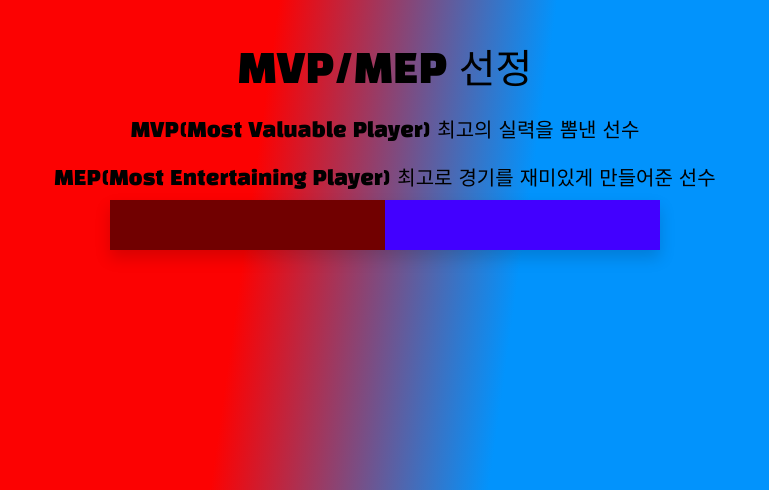
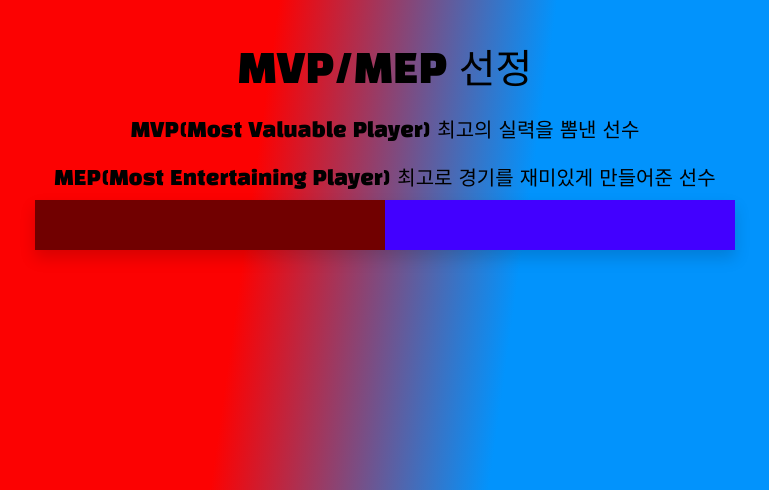
Before and after one commit to mjthepollo/biryong0, a Django app: template templates/vote_MVP_and_MEP.html in a window 1280 px wide. Shown: the part 163-653 px from the top of the page, without its empty margins (255-1024 px from the left). Run offline with Django 4.2, Linux system fonts and the light colour scheme; the template is opened without the code that fills it, so the values that code supplies are empty; some libraries are stand-ins or nearby versions.

Commit message:
css change

```diff
--- a/static/css/vote.css
+++ b/static/css/vote.css
@@ -82,7 +82,7 @@ h3 {
 .player_table {
   display: flex;
 
-  width: 550px;
+  width: 700px;
 
   flex-wrap: wrap;
 }
@@ -145,7 +145,7 @@ img.tier {
 span.nickname {
   overflow: hidden;
 
-  width: 110px;
+  width: 200px;
 
   text-align: center;
 
```
